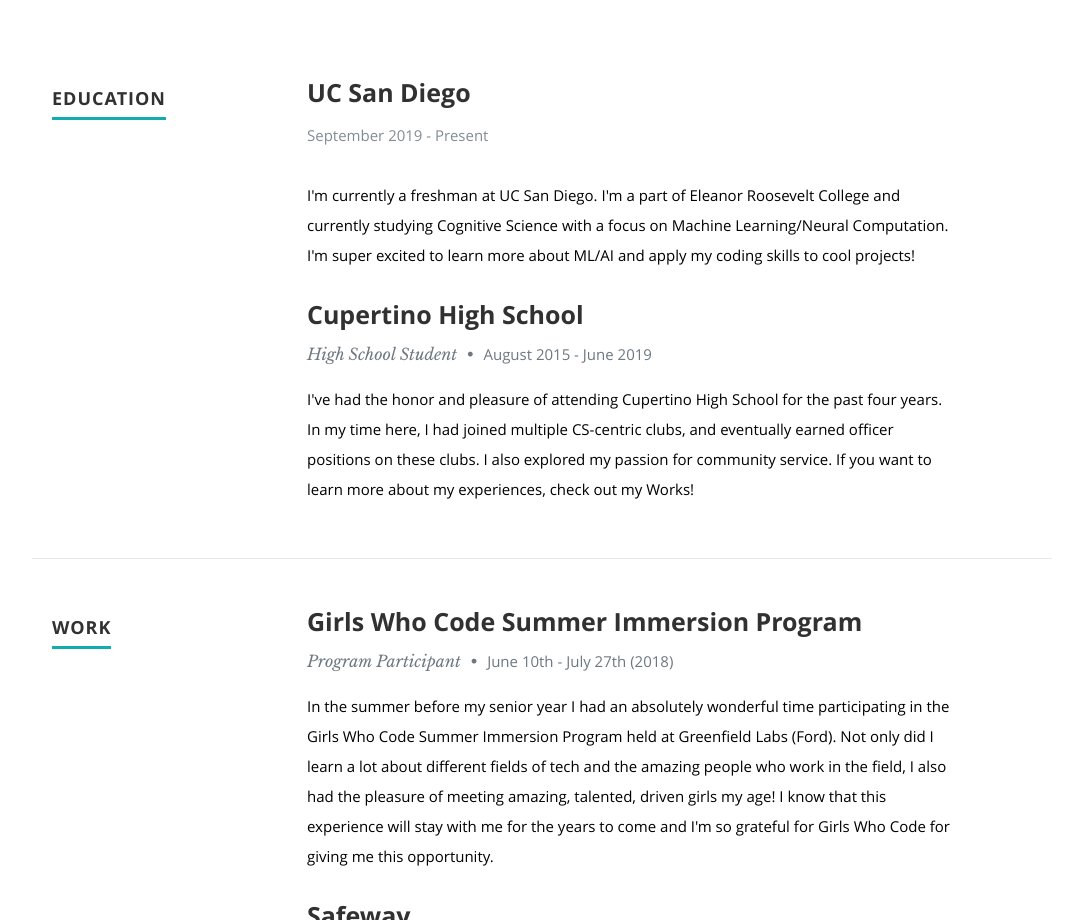
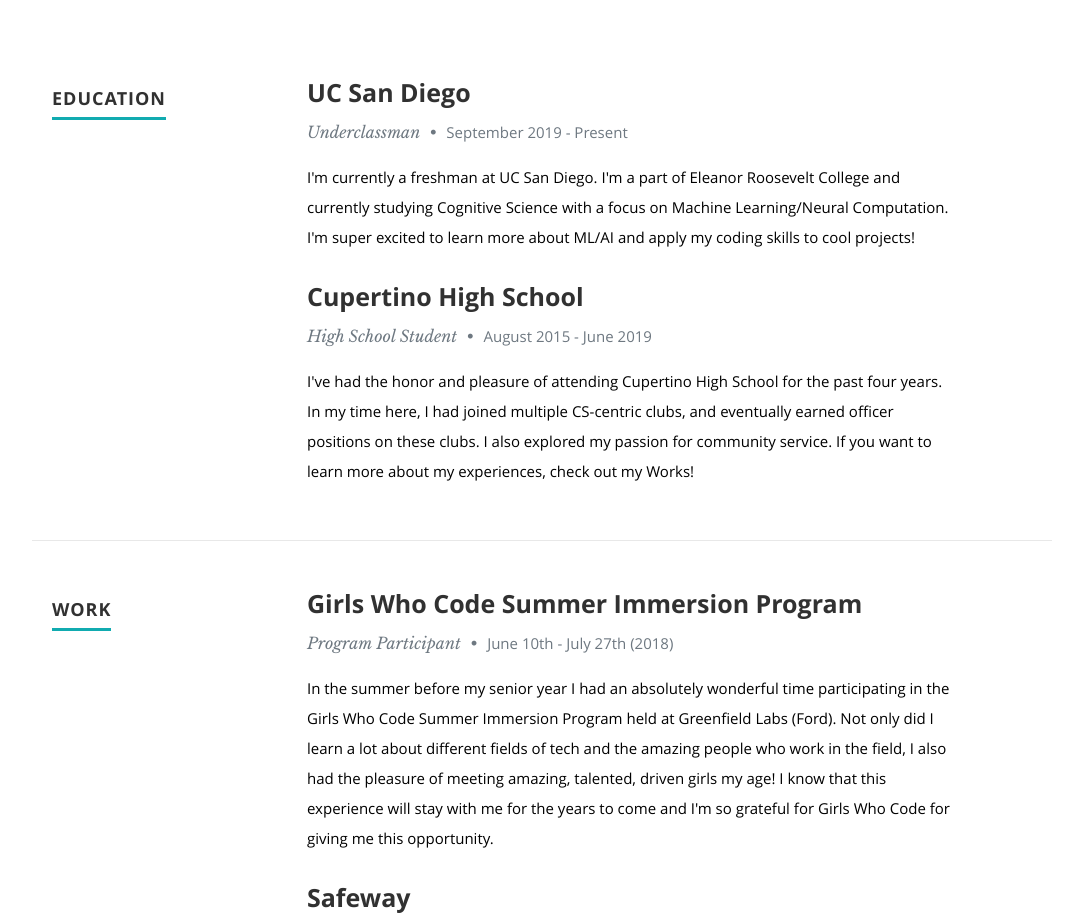
Before and after one commit to emchin/GWCWebTemplate, a plain HTML site: page index.html in a window 1280 px wide. Shown: the part 1280-2200 px from the top of the page, without its empty margins (98-1181 px from the left). Drawn offline with nearby package versions, Linux system fonts and the light colour scheme.

Commit message:
Update index.html

```diff
--- a/index.html
+++ b/index.html
@@ -118,7 +118,7 @@
 
                <div class="twelve columns">
 		  <h3>UC San Diego</h3>
-		  <p class="info>Underclassman <span>&bull;</span> <em class="date>September 2019 - Present</em></p>
+		  <p class="info"> Underclassman <span>&bull;</span> <em class="date">September 2019 - Present</em></p>
 		  <p><font color = "black">
 		   	I'm currently a freshman at UC San Diego. I'm a part of Eleanor Roosevelt College and currently studying Cognitive
 			Science with a focus on Machine Learning/Neural Computation. I'm super excited to learn more about ML/AI and apply
@@ -126,7 +126,7 @@
 		  </font></p>
 
                   <h3>Cupertino High School</h3>
-                  <p class="info">High School Student <span>&bull;</span> <em class="date">August 2015 - June 2019</em></p>
+                  <p class="info"> High School Student <span>&bull;</span> <em class="date">August 2015 - June 2019</em></p>
 
                   <p>
                   <font color="black">
```
